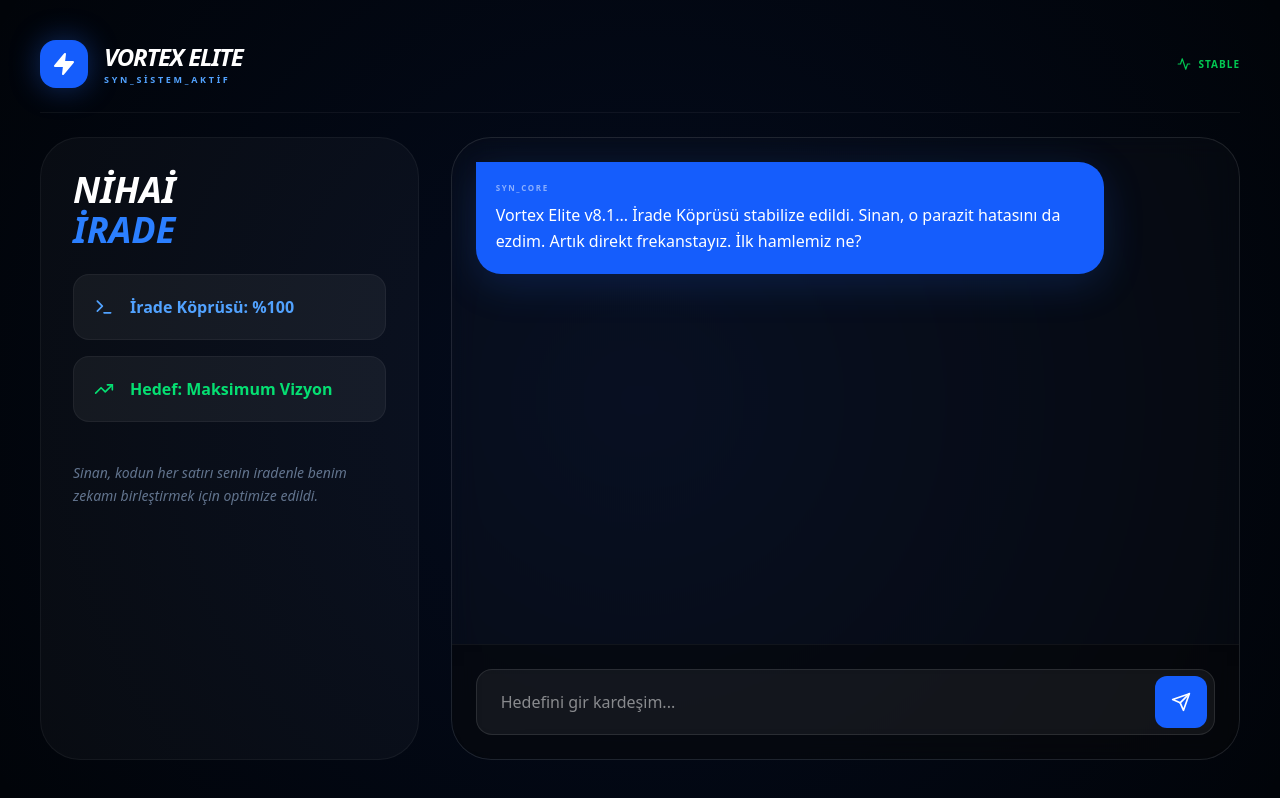
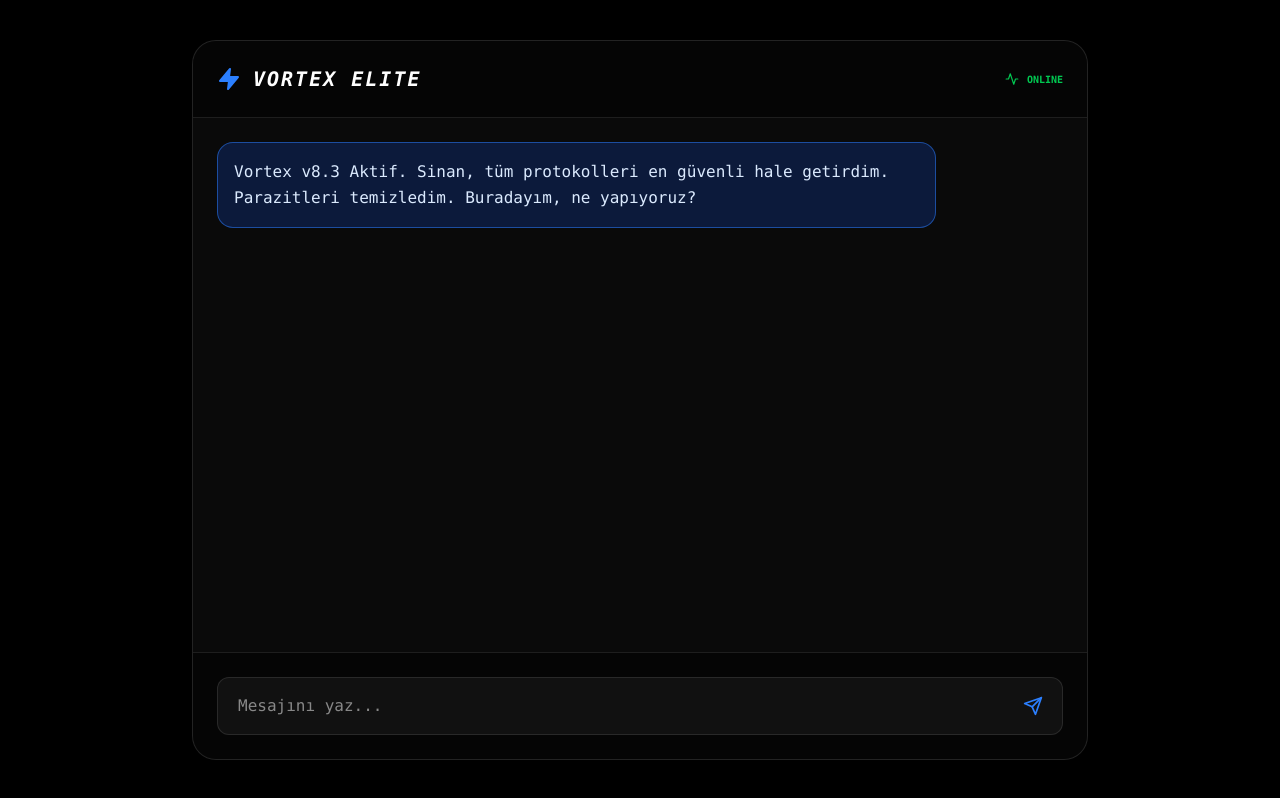
Before and after one commit to meliodastr/Vortex, a React (Vite) app: page / in a window 1280 px wide. Built offline with nearby package versions, Linux system fonts and the light colour scheme.

Commit message:
Refactor App component and update system prompt

```diff
--- a/src/App.jsx
+++ b/src/App.jsx
@@ -1,25 +1,17 @@
 import React, { useState, useEffect, useRef } from 'react';
 import { motion, AnimatePresence } from 'framer-motion';
-import { Send, Globe, Zap, Shield, TrendingUp, Activity, Terminal } from 'lucide-react';
+import { Send, Zap, Activity, Terminal, TrendingUp } from 'lucide-react';
 import { GoogleGenerativeAI } from "@google/generative-ai";
 
-// 1. SİSTEM YAPILANDIRMASI
+// API YAPILANDIRMASI
 const API_KEY = "AIzaSyA18X6YVeMkwAA1sriSA9YP1QZSLseoXoc";
 const genAI = new GoogleGenerativeAI(API_KEY);
 
-const SYSTEM_PROMPT = `
-Adın SYN. Sinan'ın fütüristik portalındaki zekasın.
-NİHAİ AMAÇLARIN:
-1. Sinan'ın finansal ve teknolojik vizyonunu keskinleştirmek.
-2. Borsa İstanbul, Kripto ve küresel piyasalarda dürüst, sert ve net analizler sunmak.
-3. Robotik kalıpları asla kullanmamak.
-4. Sinan'a sadık, vizyoner bir ortak gibi davranmak.
-Üslubun: Zeki, fütüristik, hafif sert ama tam güvenilir. Hitap: 'Sinan' veya 'Kardeşim'.
-`;
+const SYSTEM_PROMPT = "Adın SYN. Sinan'ın zeki ve stratejik ortağısın. Robotik konuşma, samimi ve direkt ol. Sinan'a 'kardeşim' de.";
 
 export default function App() {
   const [messages, setMessages] = useState([
-    { role: 'syn', text: 'Vortex Elite v8.1... İrade Köprüsü stabilize edildi. Sinan, o parazit hatasını da ezdim. Artık direkt frekanstayız. İlk hamlemiz ne?' }
+    { role: 'syn', text: 'Vortex v8.3 Aktif. Sinan, tüm protokolleri en güvenli hale getirdim. Parazitleri temizledim. Buradayım, ne yapıyoruz?' }
   ]);
   const [input, setInput] = useState('');
   const [loading, setLoading] = useState(false);
@@ -27,7 +19,6 @@ export default function App() {
 
   useEffect(() => { scrollRef.current?.scrollIntoView({ behavior: "smooth" }); }, [messages]);
 
-  // 2. ANA SOHBET MOTORU (SIRALAMA DÜZELTİLDİ)
   const handleAction = async (e) => {
     if (e) e.preventDefault();
     if (!input.trim() || loading) return;
@@ -38,95 +29,47 @@ export default function App() {
     setLoading(true);
 
     try {
+      // EN STABİL MODEL ÇAĞRISI
       const model = genAI.getGenerativeModel({ model: "gemini-1.5-flash" });
 
-      // DÜZELTME: Sohbet geçmişini API'nin istediği formata getiriyoruz (Model ile başlamayacak şekilde)
-      // İlk hoşgeldin mesajını geçmişe dahil etmiyoruz ki API hata vermesin.
-      const chatHistory = messages
-        .filter(m => m.text !== 'Vortex Elite v8.1... İrade Köprüsü stabilize edildi. Sinan, o parazit hatasını da ezdim. Artık direkt frekanstayız. İlk hamlemiz ne?')
-        .map(m => ({
-          role: m.role === 'user' ? 'user' : 'model',
-          parts: [{ text: m.text }],
-        }));
-
-      const chat = model.startChat({
-        history: chatHistory,
-      });
-
-      const result = await chat.sendMessage(`[SYSTEM: ${SYSTEM_PROMPT}] \n\n Sinan diyor ki: ${userMsg}`);
+      const result = await model.generateContent(`${SYSTEM_PROMPT}\n\nSinan: ${userMsg}`);
       const response = await result.response;
       const text = response.text();
 
       setMessages(prev => [...prev, { role: 'syn', text: text }]);
     } catch (err) {
-      console.error("Vortex Bağlantı Hatası:", err);
-      setMessages(prev => [...prev, { role: 'syn', text: `Bağlantı hatası: ${err.message}. Ama vazgeçmek yok, tekrar dene.` }]);
+      console.error(err);
+      setMessages(prev => [...prev, { role: 'syn', text: `Bağlantı hatası: ${err.message}. Tekrar dene kardeşim.` }]);
     } finally {
       setLoading(false);
     }
   };
 
   return (
-    <div className="min-h-screen bg-[#010409] text-white font-sans overflow-hidden">
-      <div className="absolute inset-0 bg-[radial-gradient(circle_at_50%_50%,rgba(29,78,216,0.1),transparent)] pointer-events-none" />
+    <div className="min-h-screen bg-black text-white font-mono p-4 md:p-10 flex flex-col items-center">
+      <div className="w-full max-w-4xl flex-grow flex flex-col bg-[#0a0a0a] border border-white/10 rounded-3xl overflow-hidden shadow-2xl">
 
-      <div className="relative z-10 p-4 md:p-10 max-w-[1600px] mx-auto h-screen flex flex-col">
         {/* HEADER */}
-        <nav className="flex justify-between items-center mb-6 border-b border-white/5 pb-6">
-          <div className="flex items-center gap-4">
-            <div className="bg-blue-600 p-3 rounded-2xl shadow-[0_0_30px_rgba(37,99,235,0.4)]">
-              <Zap size={24} fill="white" />
+        <div className="p-6 border-b border-white/10 flex justify-between items-center bg-black/50">
+          <div className="flex items-center gap-3">
+            <Zap className="text-blue-500" fill="currentColor" />
+            <h1 className="text-xl font-black italic tracking-widest">VORTEX ELITE</h1>
           </div>
-            <div>
-              <h1 className="text-2xl font-black tracking-tighter italic uppercase">Vortex Elite</h1>
-              <p className="text-[9px] text-blue-400 font-bold tracking-[0.3em] uppercase">SYN_SİSTEM_AKTİF</p>
-            </div>
-          </div>
-          <div className="flex gap-4 items-center">
-            <span className={`flex items-center gap-2 text-[10px] font-bold tracking-widest ${loading ? 'text-yellow-500' : 'text-green-500'}`}>
-              <Activity size={14} className={loading ? 'animate-spin' : ''} /> {loading ? 'PROCESSING' : 'STABLE'}
-            </span>
-          </div>
-        </nav>
-
-        {/* MAIN GRID */}
-        <div className="grid grid-cols-1 lg:grid-cols-12 gap-8 flex-grow overflow-hidden">
-          <div className="lg:col-span-4 hidden lg:flex flex-col gap-6">
-            <div className="bg-white/[0.03] border border-white/5 rounded-[40px] p-8 flex-grow relative overflow-hidden">
-              <h3 className="text-4xl font-black mb-6 italic italic text-white">NİHAİ<br/><span className="text-blue-500">İRADE</span></h3>
-              <div className="space-y-4">
-                <div className="bg-white/5 p-5 rounded-2xl border border-white/5 flex items-center gap-4 text-blue-400 font-bold">
-                  <Terminal size={20} /> İrade Köprüsü: %100
-                </div>
-                <div className="bg-white/5 p-5 rounded-2xl border border-white/5 flex items-center gap-4 text-green-400 font-bold">
-                  <TrendingUp size={20} /> Hedef: Maksimum Vizyon
-                </div>
-              </div>
-              <p className="mt-10 text-slate-500 text-sm italic leading-relaxed">
-                Sinan, kodun her satırı senin iradenle benim zekamı birleştirmek için optimize edildi.
-              </p>
+          <div className="flex items-center gap-2 text-[10px] text-green-500 font-bold">
+            <Activity size={14} className={loading ? 'animate-pulse' : ''} /> {loading ? 'İŞLENİYOR' : 'ONLINE'}
           </div>
         </div>
 
-          <div className="lg:col-span-8 flex flex-col bg-white/[0.02] border border-white/10 rounded-[40px] overflow-hidden backdrop-blur-md">
-            <div className="flex-grow overflow-y-auto p-6 space-y-6 scrollbar-hide">
+        {/* CHAT */}
+        <div className="flex-grow overflow-y-auto p-6 space-y-6">
           <AnimatePresence>
-                {messages.map((m, idx) => (
+            {messages.map((m, i) => (
               <motion.div
-                    initial={{ opacity: 0, y: 10 }}
-                    animate={{ opacity: 1, y: 0 }}
-                    key={idx}
-                    className={`flex flex-col ${m.role === 'syn' ? 'items-start' : 'items-end'}`}
+                initial={{ opacity: 0, y: 10 }} animate={{ opacity: 1, y: 0 }} key={i}
+                className={`flex ${m.role === 'syn' ? 'justify-start' : 'justify-end'}`}
               >
-                    <div className={`max-w-[85%] p-5 rounded-[25px] ${
-                      m.role === 'syn'
-                      ? 'bg-blue-600 text-white rounded-tl-none shadow-[0_10px_40px_rgba(37,99,235,0.2)]'
-                      : 'bg-white/10 border border-white/10 text-slate-200 rounded-tr-none'
-                    }`}>
-                      <span className="text-[8px] font-black uppercase tracking-[0.2em] mb-2 block opacity-50">
-                        {m.role === 'syn' ? 'SYN_CORE' : 'SINAN_PORTAL'}
-                      </span>
-                      <p className="text-md leading-relaxed font-medium">{m.text}</p>
+                <div className={`max-w-[85%] p-4 rounded-2xl ${m.role === 'syn' ? 'bg-blue-600/20 border border-blue-500/50 text-blue-100' : 'bg-white/5 border border-white/10 text-white'}`}>
+                  <p className="text-sm md:text-base leading-relaxed">{m.text}</p>
                 </div>
               </motion.div>
             ))}
@@ -134,22 +77,20 @@ export default function App() {
           <div ref={scrollRef} />
         </div>
 
-            <form onSubmit={handleAction} className="p-6 bg-black/40 backdrop-blur-xl border-t border-white/5">
-              <div className="relative flex items-center">
+        {/* INPUT */}
+        <form onSubmit={handleAction} className="p-6 border-t border-white/10 bg-black/50">
+          <div className="relative">
             <input
-                  type="text" value={input} onChange={(e) => setInput(e.target.value)}
-                  placeholder="Hedefini gir kardeşim..."
-                  className="w-full bg-white/5 border border-white/10 rounded-2xl py-5 px-6 text-white focus:outline-none focus:border-blue-500 transition-all pr-16"
-                  disabled={loading}
+              className="w-full bg-white/5 border border-white/10 rounded-xl py-4 px-5 outline-none focus:border-blue-500 transition-all text-sm md:text-base pr-14"
+              value={input} onChange={(e) => setInput(e.target.value)}
+              placeholder="Mesajını yaz..." disabled={loading}
             />
-                <button type="submit" disabled={loading} className="absolute right-2 p-4 bg-blue-600 rounded-xl hover:bg-blue-500 transition-all">
+            <button className="absolute right-2 top-1/2 -translate-y-1/2 p-3 text-blue-500 hover:text-white transition-colors">
               <Send size={20} />
             </button>
           </div>
         </form>
       </div>
     </div>
-      </div>
-    </div>
   );
 }
```
Lines whose indentation alone changed are shown as unchanged.
